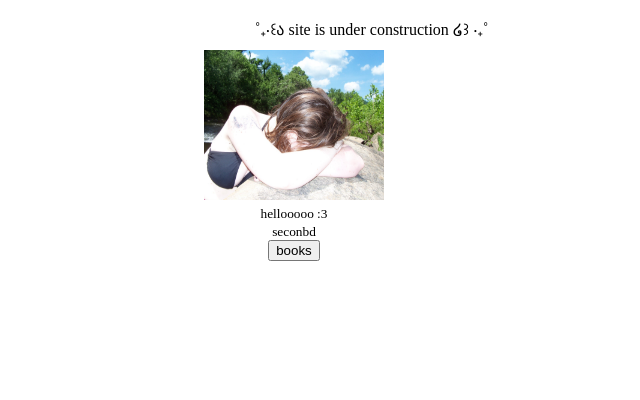
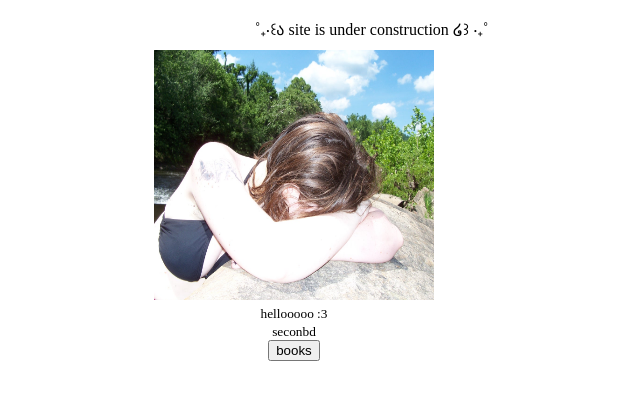
Before and after one commit to buggirl48/blog, a website: page public/index.html in a window 1280 px wide. Shown: the whole page, without its empty margins (346-986 px from the left). Drawn offline with Linux system fonts and the light colour scheme.

Commit message:
front page bigg

```diff
--- a/public/index.html
+++ b/public/index.html
@@ -31,8 +31,8 @@ gtag('config', 'G-QQ6JMSNG3C');
 
 <style>
     #frequency {
-        width:180px;
-        height:150px;
+        width:280px;
+        height:250px;
     }
 
     #grace{
```
